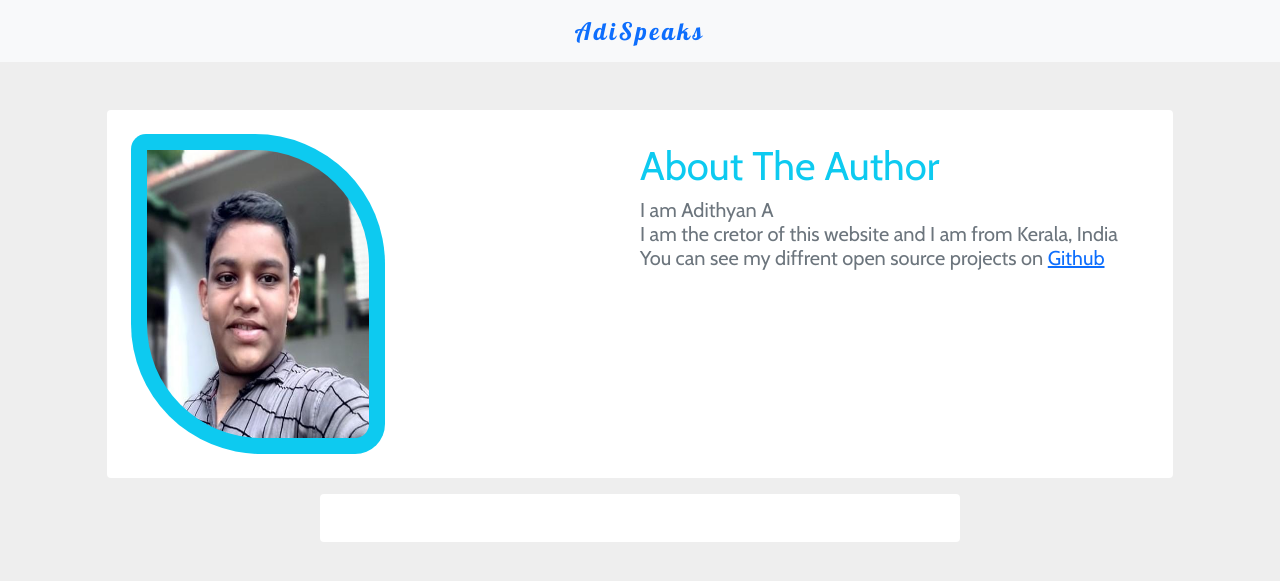
After one commit to AdithyanA2005/Text_To_Speech_Converter_Flask, a Flask app: page /about in a window 1280 px wide. The commit adds this page. Shown: the top 581 px of the page. Run offline with Flask 2, Linux system fonts and the light colour scheme; some libraries are stand-ins or nearby versions.

Commit message:
App Page Layout and design changed

```diff
--- a/app/app.py
+++ b/app/app.py
@@ -11,15 +11,18 @@ app.config['STATIC_FOLDER'] = os.path.join(app.root_path, "static/")
 
 @app.route('/')
 def home():
+    return render_template('home.html')
+
+
+@app.route('/converter')
+def converter():
     def get_text():
         text = request.args.get('text')
-        return "" if text == None else text
-
+        return "" if text is None else text
 
     def get_audio():
         file = request.args.get('file')
-        return "" if file == None else file
-
+        return "" if file is None else file
 
     return render_template('index.html', get_text=get_text(), get_audio=get_audio())
 
@@ -39,4 +42,14 @@ def convert():
                 os.remove(path_to_file)
 
     create_audio(text, app.config['AUDIO_FOLDER'] + filename)
-    return redirect(url_for("home", text=text, file=filename))
+    return redirect(url_for("converter", text=text, file=filename))
+
+
+@app.route('/about')
+def about():
+    return render_template('about.html')
+
+
+@app.errorhandler(404)
+def notfound(e):
+    return render_template('error.html')
--- a/app/static/css/style.css
+++ b/app/static/css/style.css
@@ -1,4 +1,5 @@
 body {
+    background: #eee;
     font-family: 'Cabin', sans-serif;
 }
 
@@ -13,3 +14,24 @@ body {
     font-size: 1.25rem;
     letter-spacing: 2px;
 }
+
+.item_container {
+    display: flex;
+    flex-direction: column;
+    justify-content: center;
+    align-items: center;
+}
+
+.header_logo {
+    width: 20rem;
+    height: 20rem;
+    padding: 1rem;
+    border: 2px;
+    border-style: solid;
+    border-radius: 15px 130px 30px 130px;
+}
+
+.home_title {
+    font-family: 'Lobster', cursive;
+    letter-spacing: 3px;
+}
--- /dev/null
+++ b/app/templates/about.html
@@ -0,0 +1,33 @@
+{% extends 'base.html' %}
+{% block body %}
+
+<section>
+    <div>
+        <div class="pe-4 ps-4 pt-4 pb-4 rounded bg-white col-11 col-xl-10 rounded container">
+            <div class="d-flex justify-content-between">
+                <div class="w-25">{% include 'components/header.html' %}</div>
+                <div class="mt-2 mb-2 w-50">
+                    <h1 class="text-capitalize text-info">about the author</h1>
+                    <div>
+                        <h5 class="text-muted">
+                            I am Adithyan A <br>
+                            I am the cretor of this website and I am from Kerala, India <br>
+                            You can see my diffrent open source projects on
+                            <a href="https://github.com/AdithyanA2005" target="_blank">Github</a>
+                        </h5>
+                    </div>
+                </div>
+            </div>
+        </div>
+    </div>
+
+    <div class="mt-3">
+        <div class="item_container pt-4 pb-4 rounded bg-white col-10 col-md-9 col-xl-6 rounded container">
+            <div class="d-flex justify-content-between">
+
+            </div>
+        </div>
+    </div>
+</section>
+
+{% endblock body %}
--- a/app/templates/base.html
+++ b/app/templates/base.html
@@ -13,14 +13,7 @@
     <title>AdiSpeaks</title>
 </head>
 <body>
-    <header>
-        <nav class="navbar navbar-light bg-light">
-            <div class="container-fluid">
-                    <a class="navbar-brand m-auto text-primary" href="#">AdiSpeaks</a>
-            </div>
-        </nav>
-    </header>
-
+    {% include 'components/navbar.html' %}
     {% block body %}{% endblock body %}
 
     <script src="https://kit.fontawesome.com/d178991aaf.js" crossorigin="anonymous"></script>
--- /dev/null
+++ b/app/templates/components/header.html
@@ -0,0 +1,3 @@
+<header class="section">
+    <img src="/static/images/logo.jpeg" class="header_logo bg-info border-0 m-auto img-fluid" alt="...">
+</header>
--- /dev/null
+++ b/app/templates/components/navbar.html
@@ -0,0 +1,7 @@
+<header class="mb-5">
+    <nav class="navbar navbar-light bg-light">
+        <div class="container-fluid">
+            <a class="navbar-brand m-auto text-primary" href="/">AdiSpeaks</a>
+        </div>
+    </nav>
+</header>
```
Also changed, not shown: app/templates/error.html (added, +20 -0 lines), app/templates/home.html (added, +15 -0 lines), app/templates/index.html (+2 -6 lines), app/static/images/logo.jpeg (added).
